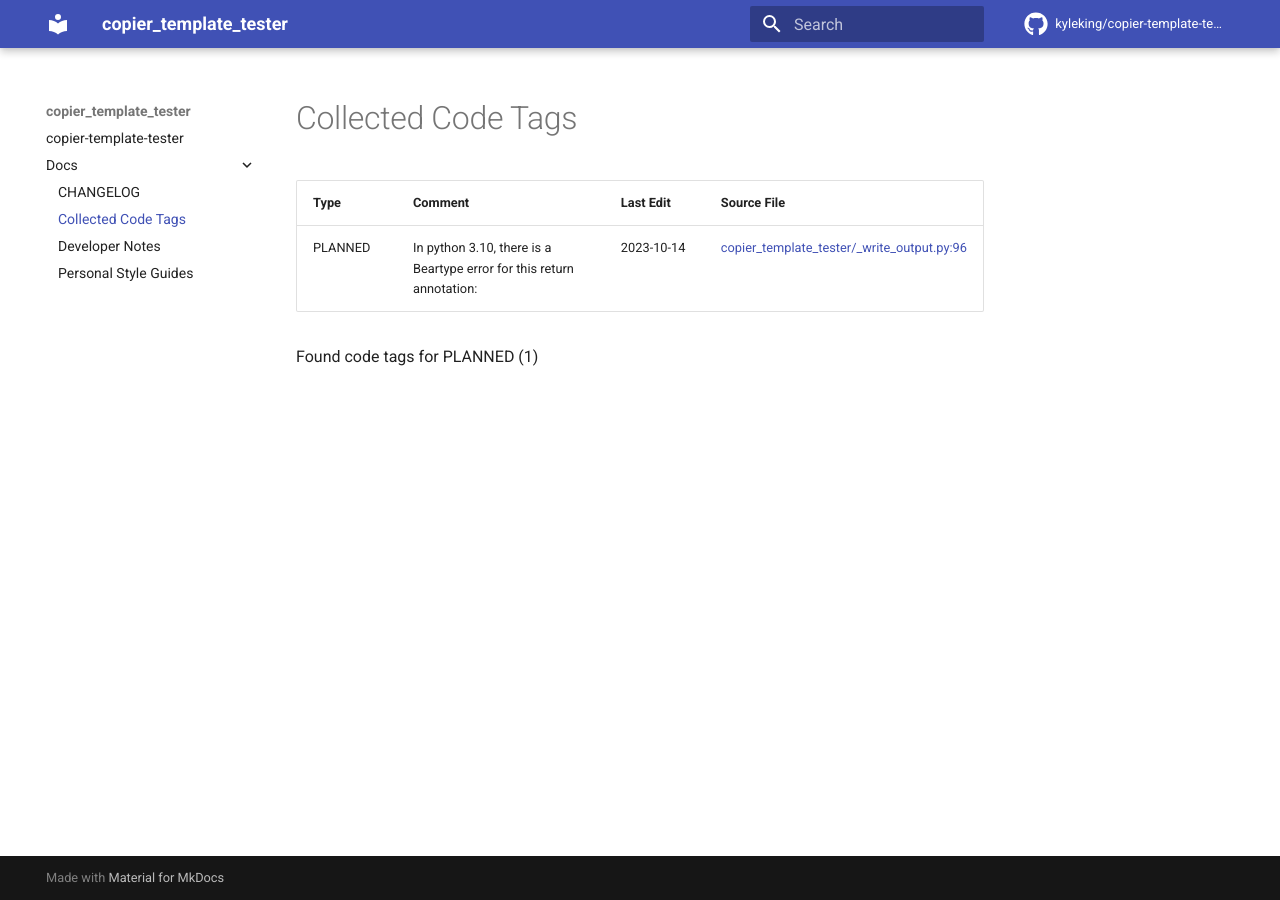
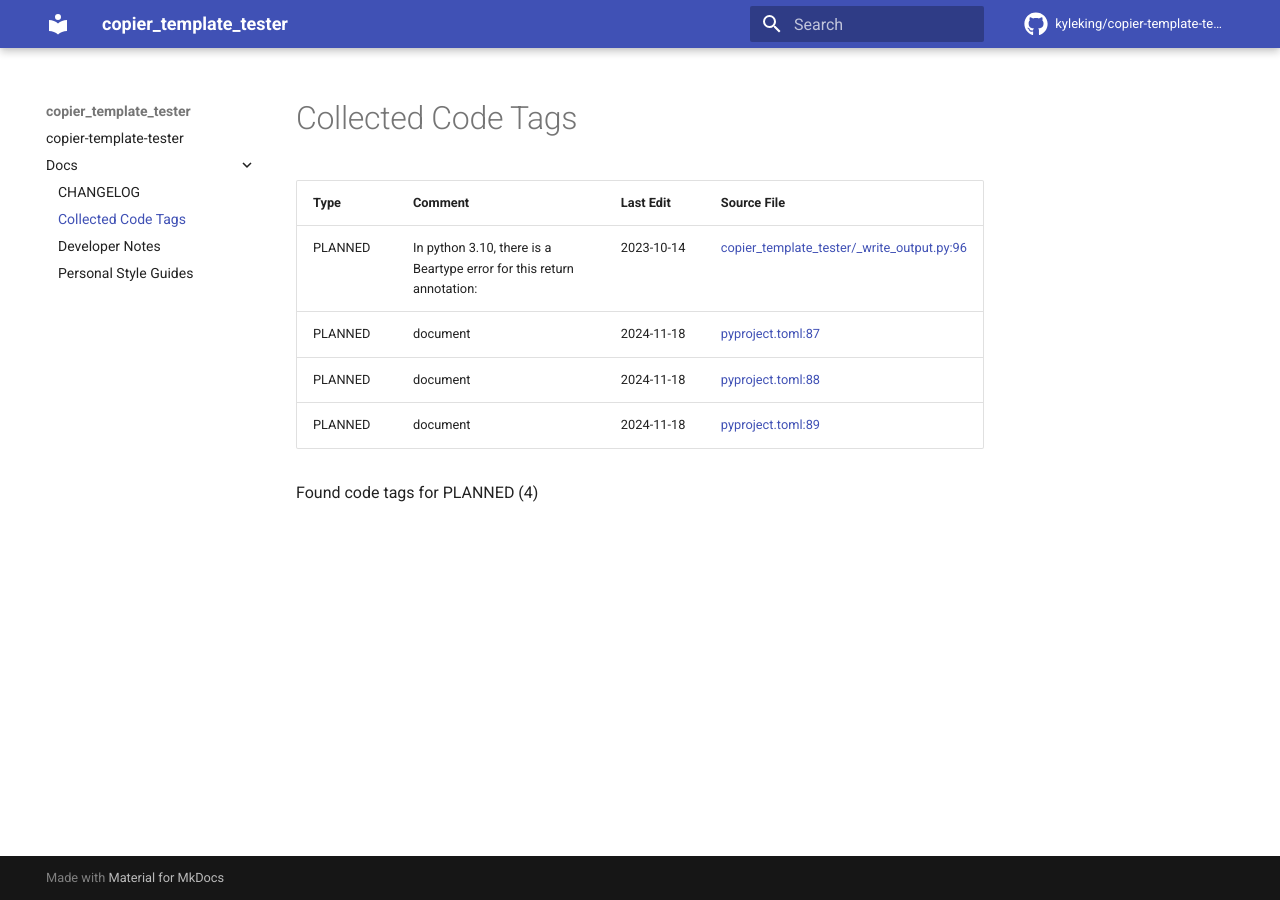
Before and after one commit to KyleKing/copier-template-tester, an MkDocs documentation site: the page built from docs/docs/CODE_TAG_SUMMARY.md, in a window 1280 px wide. Built offline with MkDocs 1.6.1 and Material for MkDocs 9.7.7, drawn with Linux system fonts in a browser that asks for light colours; comment, search, counter and statistics services are not loaded.

Commit message:
docs: add code tags

```diff
--- a/docs/docs/CODE_TAG_SUMMARY.md
+++ b/docs/docs/CODE_TAG_SUMMARY.md
@@ -3,7 +3,10 @@
 | Type    | Comment                                                               | Last Edit  | Source File                                                                                                                                                                                 |
 |---------|-----------------------------------------------------------------------|------------|---------------------------------------------------------------------------------------------------------------------------------------------------------------------------------------------|
 | PLANNED | In python 3.10, there is a Beartype error for this return annotation: | 2023-10-14 | [copier_template_tester/_write_output.py:96](https://github.com/KyleKing/copier-template-tester/blame/57f881822440c37e163312269c0d5893da21cd55/copier_template_tester/_write_output.py#L92) |
+| PLANNED | document                                                              | 2024-11-18 | [pyproject.toml:87](https://github.com/KyleKing/copier-template-tester/blame/d0e5d3c674c533d47cdec43aa4b18fce7ec0cb89/pyproject.toml#L87)                                                   |
+| PLANNED | document                                                              | 2024-11-18 | [pyproject.toml:88](https://github.com/KyleKing/copier-template-tester/blame/d0e5d3c674c533d47cdec43aa4b18fce7ec0cb89/pyproject.toml#L88)                                                   |
+| PLANNED | document                                                              | 2024-11-18 | [pyproject.toml:89](https://github.com/KyleKing/copier-template-tester/blame/d0e5d3c674c533d47cdec43aa4b18fce7ec0cb89/pyproject.toml#L89)                                                   |
 
-Found code tags for PLANNED (1)
+Found code tags for PLANNED (4)
 
 <!-- calcipy_skip_tags -->
```
